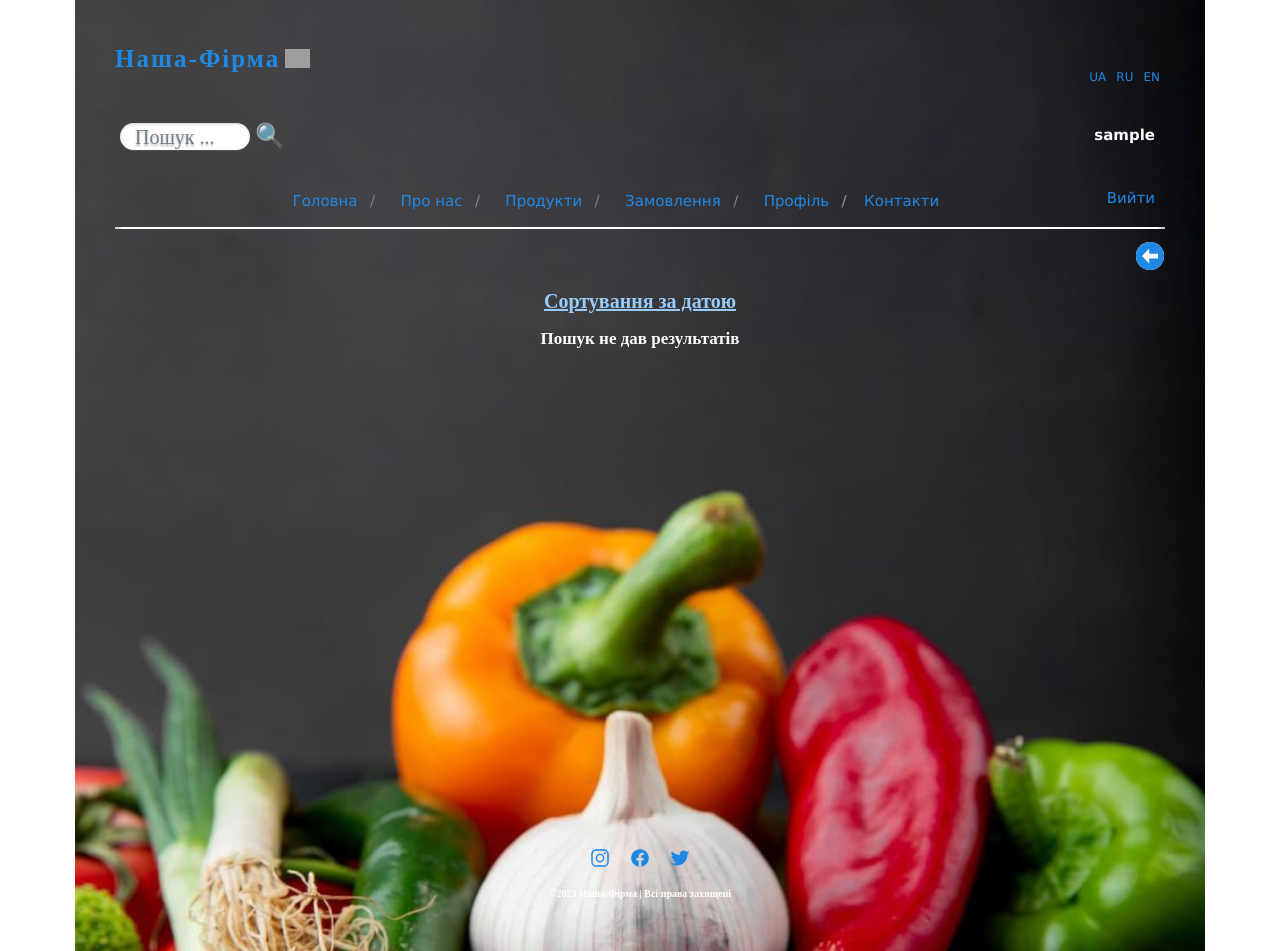
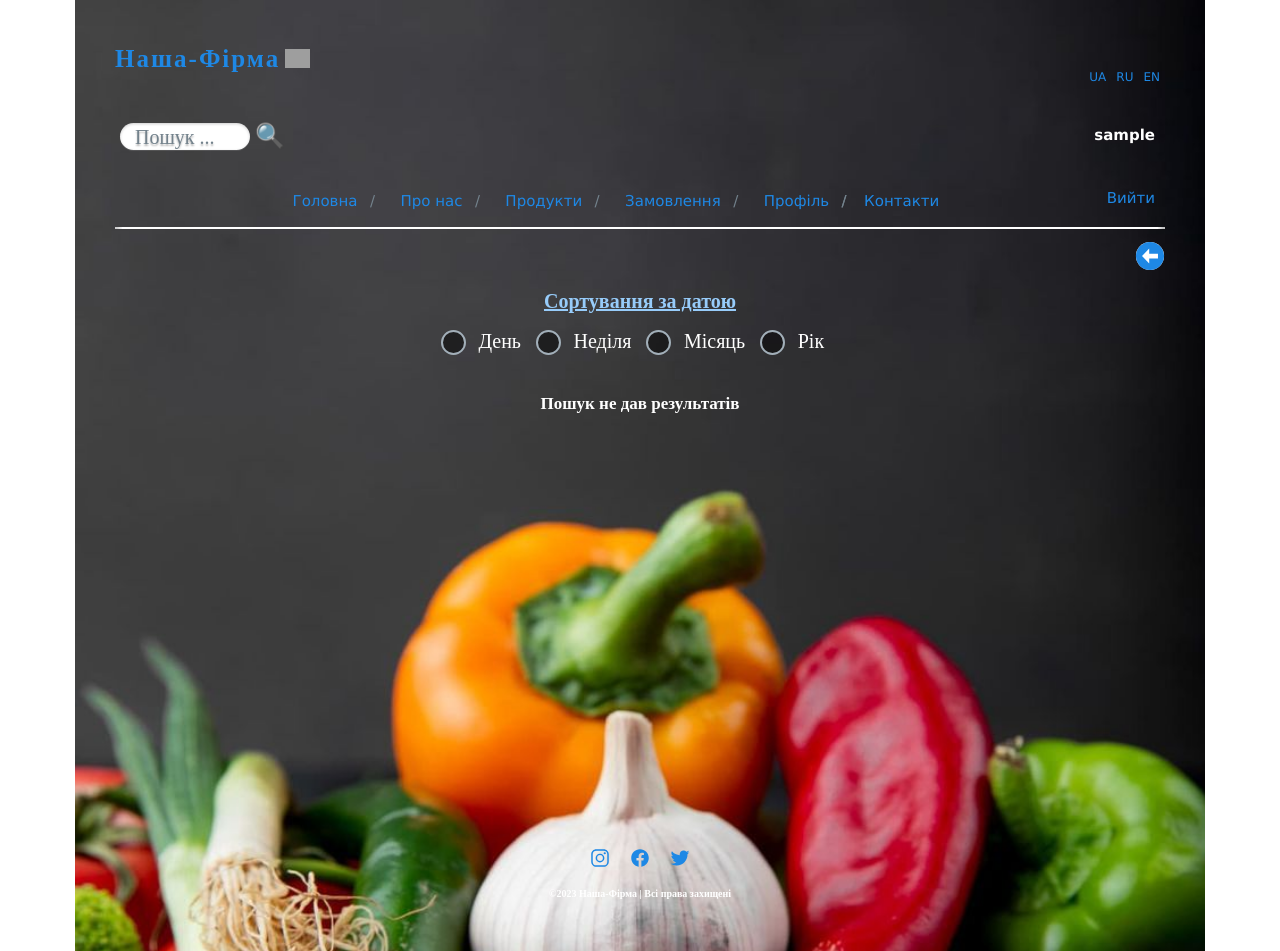
Before and after one commit to VadimTrubay/django_progect_nashafirma, a Django app: page /orders/sort_by_date/1 in a window 1280 px wide. Run offline with Django 4.2, Linux system fonts and the light colour scheme; the visitor is signed in with stand-in values (Sample User, id 1); data that the repository does not hold is empty; grey boxes are pictures that could not be loaded.

Commit message:
Added sort by time functionale

```diff
--- a/nashafirma/orders/views.py
+++ b/nashafirma/orders/views.py
@@ -10,11 +10,11 @@ from django.views.generic import (
 )
 from django.urls import reverse_lazy, reverse
 from django.db.models import Q
-
+from django.utils import timezone
 from utils.utils import DataMixin, GetContextDataMixin
 from .models import Order, OrderItem
 from .forms import OrderForm, OrderItemForm
-from datetime import datetime
+from datetime import timedelta
 
 
 class HomeView(GetContextDataMixin, DataMixin, TemplateView):
@@ -71,13 +71,28 @@ class AllOrdersView(GetContextDataMixin, ListView):
     context_object_name = "orders"
 
     def get_queryset(self):
+        time_period = self.request.GET.get('time', 'day')
+        queryset = self.model.objects.all()
+        now = timezone.now()
+        if time_period == 'day':
+            queryset = queryset.filter(created_at__gte=now - timedelta(days=2))
+        elif time_period == 'week':
+            queryset = queryset.filter(created_at__gte=now - timedelta(weeks=1))
+        elif time_period =='month':
+            queryset = queryset.filter(created_at__gte=now - timedelta(days=31))
+        elif time_period == 'year':
+            queryset = queryset.filter(created_at__gte=now - timedelta(days=365))
         if self.request.user.username == "admin":
-            object_list = self.model.objects.all().reverse()
+            object_list = queryset.reverse()
+        else:
+            object_list = queryset.filter(user=self.request.user).reverse()
+        return object_list
 
-        else:
-            object_list = self.model.objects.filter(
-                user=self.request.user).reverse()
-        return object_list
+    def get_context_data(self, **kwargs):
+        context = super().get_context_data(**kwargs)
+        # Добавляем выбранный период в контекст
+        context['selected_period'] = self.request.GET.get('time', 'day')
+        return context
 
 
 class EditOrderDoneView(GetContextDataMixin, UpdateView):
--- /dev/null
+++ b/nashafirma/static/js/sort_by_time.js
@@ -0,0 +1,10 @@
+(() => {
+  document.addEventListener('DOMContentLoaded', function () {
+    const radios = document.querySelectorAll('input[name="time"]');
+    radios.forEach(function (radio) {
+      radio.addEventListener('change', function () {
+        this.form.submit();  // Автоматическая отправка формы при выборе
+      });
+    });
+  });
+})();
--- a/nashafirma/templates/base.html
+++ b/nashafirma/templates/base.html
@@ -28,6 +28,7 @@
 <script src="{% static './js/script.js' %}"></script>
 <script src="{% static './js/change-background.js' %}"></script>
 <script src="{% static './js/search.js' %}"></script>
+<script src="{% static './js/sort_by_time.js' %}"></script>
 
 </body>
 
--- a/nashafirma/templates/orders/table_orders.html
+++ b/nashafirma/templates/orders/table_orders.html
@@ -1,4 +1,20 @@
 {% load i18n %}
+
+<form method="get" action="{% url 'all_orders' %}" style='display: flex; justify-content: center'>
+    <label style='margin-right: 15px'>
+        <input type="radio" name="time" value="day" {% if selected_period == 'day' %}checked{% endif %}> {% trans "День" %}
+    </label>
+    <label style='margin-right: 15px'>
+        <input type="radio" name="time" value="week" {% if selected_period == 'week' %}checked{% endif %}> {% trans "Неділя" %}
+    </label>
+    <label style='margin-right: 15px'>
+        <input type="radio" name="time" value="month" {% if selected_period == 'month' %}checked{% endif %}> {% trans "Місяць" %}
+    </label>
+    <label style='margin-right: 15px'>
+        <input type="radio" name="time" value="year" {% if selected_period == 'year' %}checked{% endif %}> {% trans "Рік" %}
+    </label>
+</form>
+
 
 {% if orders %}
 {% if not request.user.username == 'admin' %}
```
Also changed, not shown: nashafirma/templates/header.html (line endings or trailing spaces).
